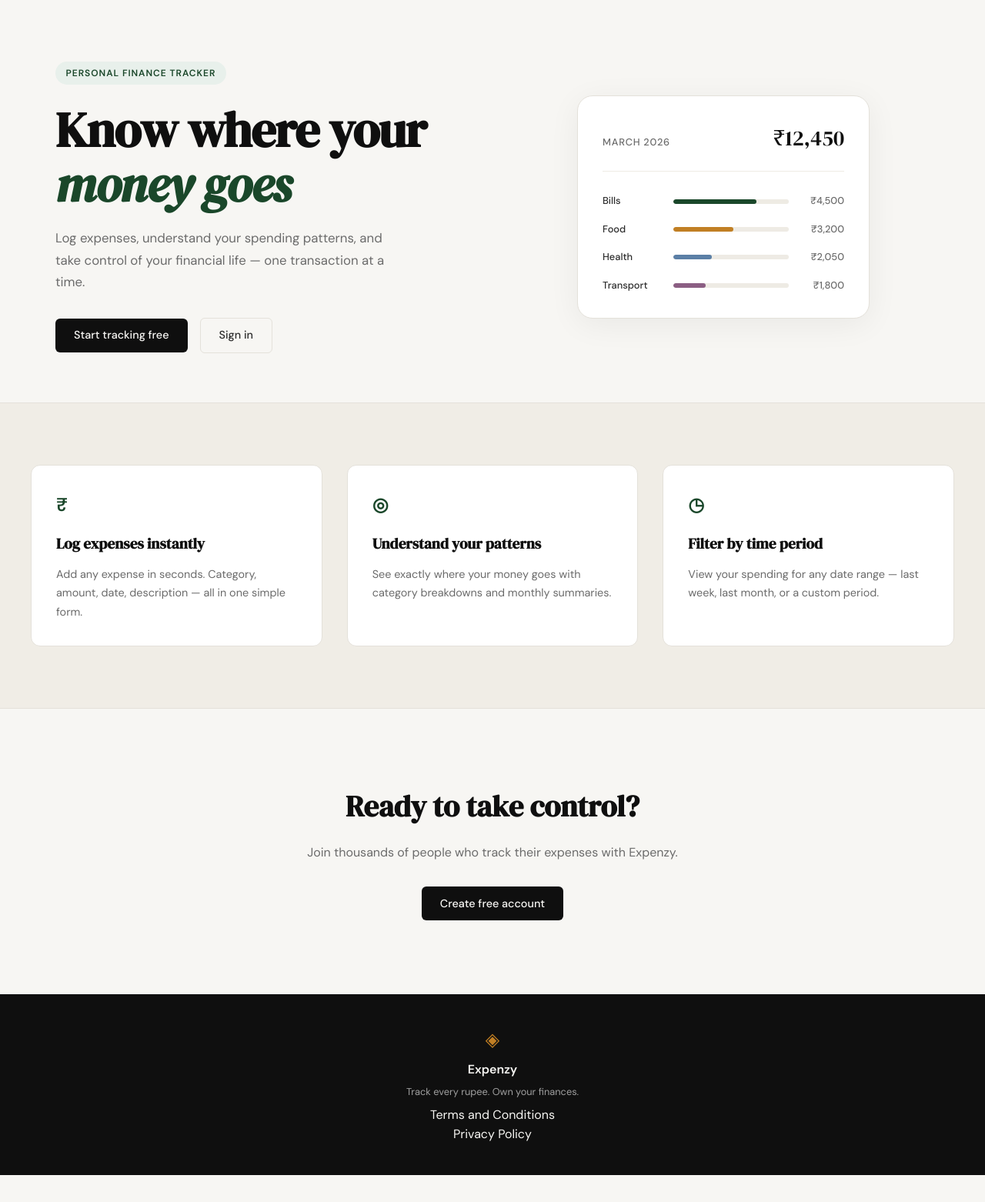
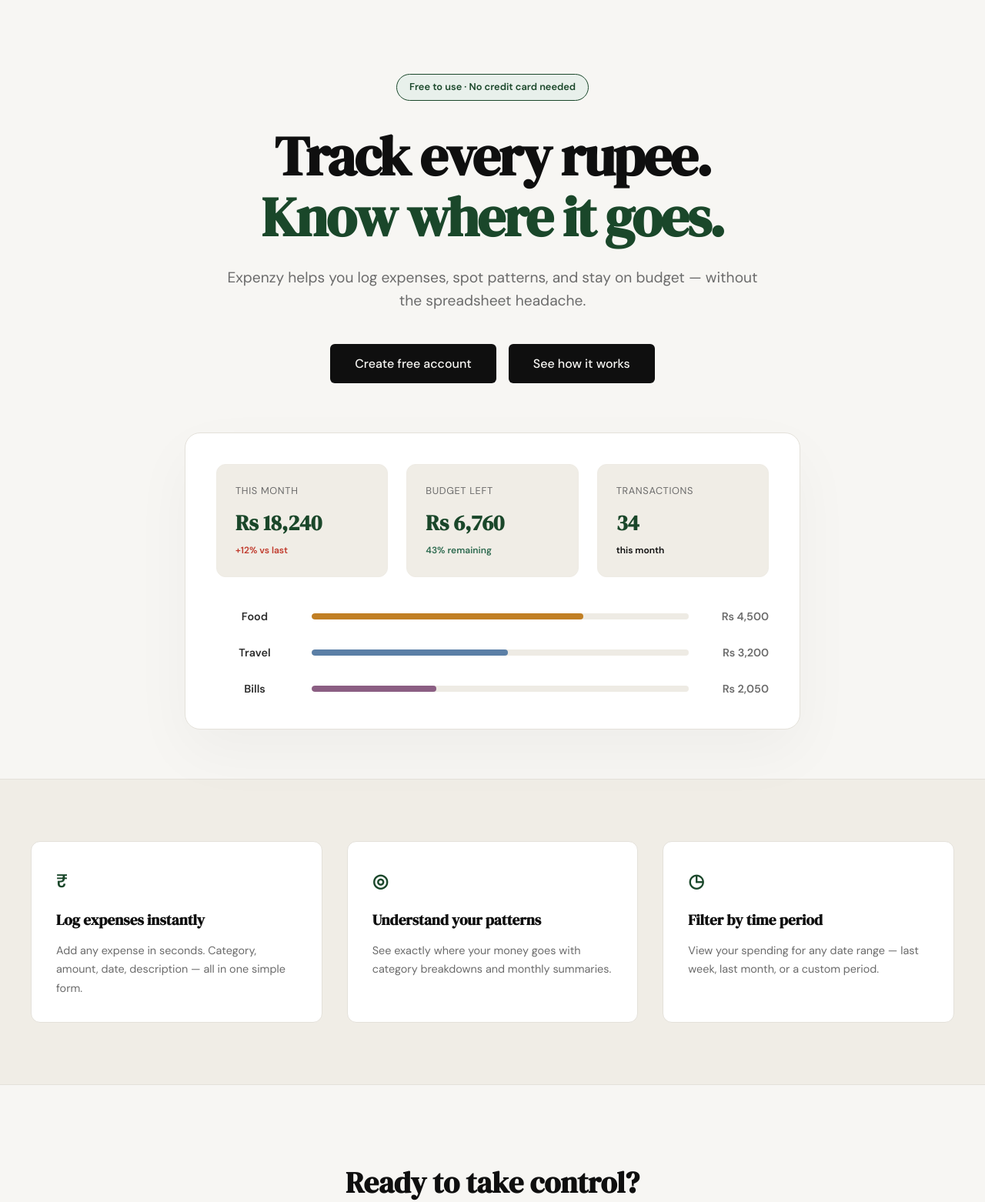
Before and after one commit to Mehak469/Expenzy, a Flask app: page / in a window 1280 px wide. Shown: the part 61-1623 px from the top of the page at 77% size. Before the commit the page ends 1588 px from the top, so only its background shows below. Run offline with Flask 3, Linux system fonts and the light colour scheme.

Commit message:
landing page: hero section improvements

```diff
--- a/static/css/style.css
+++ b/static/css/style.css
@@ -124,55 +124,75 @@ a { color: inherit; text-decoration: none; }
 /* ------------------------------------------------------------------ */
 
 .hero {
-    padding: 5rem 2rem 4rem;
-    display: grid;
-    grid-template-columns: 1fr 1fr;
+    padding: 6rem 2rem 4rem;
+    display: flex;
+    flex-direction: column;
+    align-items: center;
+    text-align: center;
     gap: 4rem;
-    align-items: center;
     max-width: var(--max-width);
     margin: 0 auto;
+}
+
+.hero-content {
+    max-width: 700px;
 }
 
 .hero-badge {
     display: inline-block;
     background: var(--accent-light);
     color: var(--accent);
-    font-size: 0.75rem;
+    font-size: 0.8rem;
     font-weight: 600;
-    letter-spacing: 0.08em;
-    text-transform: uppercase;
-    padding: 0.35rem 0.85rem;
+    padding: 0.4rem 1rem;
     border-radius: 999px;
-    margin-bottom: 1.5rem;
+    margin-bottom: 2rem;
+    border: 1px solid var(--accent);
 }
 
 .hero-title {
     font-family: var(--font-display);
-    font-size: clamp(2.5rem, 5vw, 4rem);
+    font-size: clamp(2.5rem, 6vw, 4.5rem);
     line-height: 1.1;
-    letter-spacing: -0.02em;
+    letter-spacing: -0.03em;
     color: var(--ink);
-    margin-bottom: 1.25rem;
+    margin-bottom: 1.5rem;
 }
 
-.hero-title em {
-    font-style: italic;
+.hero-title .text-green {
     color: var(--accent);
 }
 
 .hero-subtitle {
-    font-size: 1.05rem;
+    font-size: 1.2rem;
     color: var(--ink-muted);
-    line-height: 1.7;
-    max-width: 460px;
-    margin-bottom: 2rem;
+    line-height: 1.6;
+    margin-bottom: 2.5rem;
 }
 
 .hero-actions {
     display: flex;
     gap: 1rem;
+    justify-content: center;
     align-items: center;
 }
+
+.btn-black {
+    display: inline-block;
+    background: var(--ink);
+    color: var(--paper);
+    padding: 0.8rem 2rem;
+    border-radius: var(--radius-sm);
+    font-family: var(--font-body);
+    font-size: 1rem;
+    font-weight: 500;
+    cursor: pointer;
+    border: none;
+    transition: opacity 0.2s;
+    text-decoration: none;
+}
+
+.btn-black:hover { opacity: 0.9; }
 
 /* ------------------------------------------------------------------ */
 /* Mock card (hero visual)                                             */
@@ -181,58 +201,83 @@ a { color: inherit; text-decoration: none; }
 .hero-visual {
     display: flex;
     justify-content: center;
+    width: 100%;
 }
 
 .mock-card {
     background: var(--paper-card);
     border: 1px solid var(--border);
     border-radius: var(--radius-lg);
-    padding: 2rem;
+    padding: 2.5rem;
     width: 100%;
-    max-width: 380px;
-    box-shadow: 0 8px 40px rgba(0,0,0,0.06);
+    max-width: 800px;
+    box-shadow: 0 30px 80px rgba(0,0,0,0.04);
 }
 
-.mock-card-header {
-    display: flex;
-    justify-content: space-between;
-    align-items: baseline;
-    margin-bottom: 1.75rem;
-    padding-bottom: 1.25rem;
-    border-bottom: 1px solid var(--border-soft);
+.mock-stats {
+    display: grid;
+    grid-template-columns: repeat(3, 1fr);
+    gap: 1.5rem;
+    margin-bottom: 2.5rem;
 }
 
-.mock-label {
-    font-size: 0.8rem;
-    font-weight: 500;
-    color: var(--ink-muted);
-    text-transform: uppercase;
-    letter-spacing: 0.06em;
+.stat-card {
+    padding: 1.5rem;
+    background: var(--paper-warm);
+    border: 1px solid var(--border-soft);
+    border-radius: var(--radius-md);
+    display: flex;
+    flex-direction: column;
+    text-align: left;
+    transition: transform 0.3s ease, box-shadow 0.3s ease;
 }
 
-.mock-total {
+.stat-card:hover {
+    transform: translateY(-4px);
+    box-shadow: 0 10px 20px rgba(0,0,0,0.03);
+}
+
+.stat-label {
+    font-size: 0.8rem;
+    color: var(--ink-muted);
+    margin-bottom: 0.5rem;
+    text-transform: uppercase;
+    letter-spacing: 0.05em;
+}
+
+.stat-value {
     font-family: var(--font-display);
     font-size: 1.75rem;
-    color: var(--ink);
+    font-weight: 600;
+    color: var(--accent);
+    margin-bottom: 0.25rem;
 }
 
-.mock-bars { display: flex; flex-direction: column; gap: 1rem; }
+.stat-trend {
+    font-size: 0.75rem;
+    font-weight: 600;
+}
+
+.trend-up { color: #2d6a4f; }
+.trend-down { color: var(--danger); }
+
+.mock-bars { display: flex; flex-direction: column; gap: 1.5rem; }
 
 .mock-bar-row {
     display: grid;
-    grid-template-columns: 80px 1fr 60px;
+    grid-template-columns: 100px 1fr 80px;
     align-items: center;
-    gap: 0.75rem;
+    gap: 1.5rem;
 }
 
 .mock-cat {
-    font-size: 0.8rem;
-    font-weight: 500;
+    font-size: 0.9rem;
+    font-weight: 600;
     color: var(--ink-soft);
 }
 
 .mock-bar-track {
-    height: 6px;
+    height: 8px;
     background: var(--border-soft);
     border-radius: 999px;
     overflow: hidden;
@@ -240,18 +285,17 @@ a { color: inherit; text-decoration: none; }
 
 .mock-bar {
     height: 100%;
-    background: var(--accent);
     border-radius: 999px;
-    transition: width 0.6s ease;
+    transition: width 0.8s cubic-bezier(0.34, 1.56, 0.64, 1);
 }
 
-.mock-bar-2 { background: var(--accent-2); }
-.mock-bar-3 { background: #5b7fa6; }
-.mock-bar-4 { background: #8b5e83; }
+.bar-gold { background: var(--accent-2); }
+.bar-blue { background: #5b7fa6; }
+.bar-purple { background: #8b5e83; }
 
 .mock-amt {
-    font-size: 0.8rem;
-    font-weight: 500;
+    font-size: 0.9rem;
+    font-weight: 600;
     color: var(--ink-muted);
     text-align: right;
 }
--- a/templates/landing.html
+++ b/templates/landing.html
@@ -5,56 +5,60 @@
 {% block content %}
 
 <section class="hero">
-    <div class="hero-inner">
-        <div class="hero-badge">Personal Finance Tracker</div>
+    <div class="hero-content">
+        <div class="hero-badge">Free to use · No credit card needed</div>
         <h1 class="hero-title">
-            Know where your<br>
-            <em>money goes</em>
+            <span>Track every rupee.</span><br>
+            <span class="text-green">Know where it goes.</span>
         </h1>
         <p class="hero-subtitle">
-            Log expenses, understand your spending patterns,
-            and take control of your financial life —
-            one transaction at a time.
+            Expenzy helps you log expenses, spot patterns, and stay on budget — without the spreadsheet headache.
         </p>
         <div class="hero-actions">
-            <a href="{{ url_for('register') }}" class="btn-primary">Start tracking free</a>
-            <a href="{{ url_for('login') }}" class="btn-ghost">Sign in</a>
+            <a href="{{ url_for('register') }}" class="btn-black">Create free account</a>
+            <a href="#" class="btn-black">See how it works</a>
         </div>
     </div>
     <div class="hero-visual">
         <div class="mock-card">
-            <div class="mock-card-header">
-                <span class="mock-label">March 2026</span>
-                <span class="mock-total">₹12,450</span>
+            <div class="mock-stats">
+                <div class="stat-card">
+                    <span class="stat-label">This month</span>
+                    <span class="stat-value">Rs 18,240</span>
+                    <span class="stat-trend trend-down">+12% vs last</span>
+                </div>
+                <div class="stat-card">
+                    <span class="stat-label">Budget left</span>
+                    <span class="stat-value">Rs 6,760</span>
+                    <span class="stat-trend trend-up">43% remaining</span>
+                </div>
+                <div class="stat-card">
+                    <span class="stat-label">Transactions</span>
+                    <span class="stat-value">34</span>
+                    <span class="stat-trend">this month</span>
+                </div>
             </div>
             <div class="mock-bars">
                 <div class="mock-bar-row">
+                    <span class="mock-cat">Food</span>
+                    <div class="mock-bar-track">
+                        <div class="mock-bar bar-gold" style="width: 72%"></div>
+                    </div>
+                    <span class="mock-amt">Rs 4,500</span>
+                </div>
+                <div class="mock-bar-row">
+                    <span class="mock-cat">Travel</span>
+                    <div class="mock-bar-track">
+                        <div class="mock-bar bar-blue" style="width: 52%"></div>
+                    </div>
+                    <span class="mock-amt">Rs 3,200</span>
+                </div>
+                <div class="mock-bar-row">
                     <span class="mock-cat">Bills</span>
                     <div class="mock-bar-track">
-                        <div class="mock-bar" style="width: 72%"></div>
+                        <div class="mock-bar bar-purple" style="width: 33%"></div>
                     </div>
-                    <span class="mock-amt">₹4,500</span>
-                </div>
-                <div class="mock-bar-row">
-                    <span class="mock-cat">Food</span>
-                    <div class="mock-bar-track">
-                        <div class="mock-bar mock-bar-2" style="width: 52%"></div>
-                    </div>
-                    <span class="mock-amt">₹3,200</span>
-                </div>
-                <div class="mock-bar-row">
-                    <span class="mock-cat">Health</span>
-                    <div class="mock-bar-track">
-                        <div class="mock-bar mock-bar-3" style="width: 33%"></div>
-                    </div>
-                    <span class="mock-amt">₹2,050</span>
-                </div>
-                <div class="mock-bar-row">
-                    <span class="mock-cat">Transport</span>
-                    <div class="mock-bar-track">
-                        <div class="mock-bar mock-bar-4" style="width: 28%"></div>
-                    </div>
-                    <span class="mock-amt">₹1,800</span>
+                    <span class="mock-amt">Rs 2,050</span>
                 </div>
             </div>
         </div>
```
